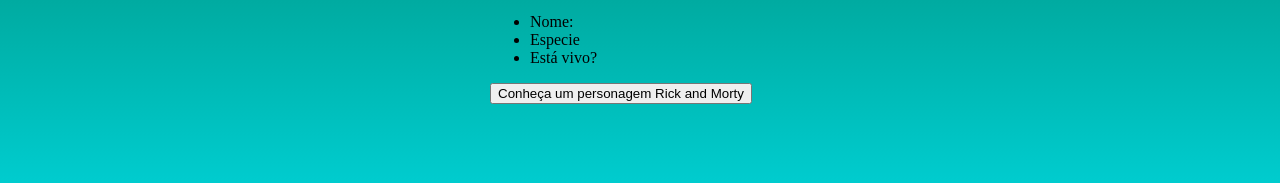
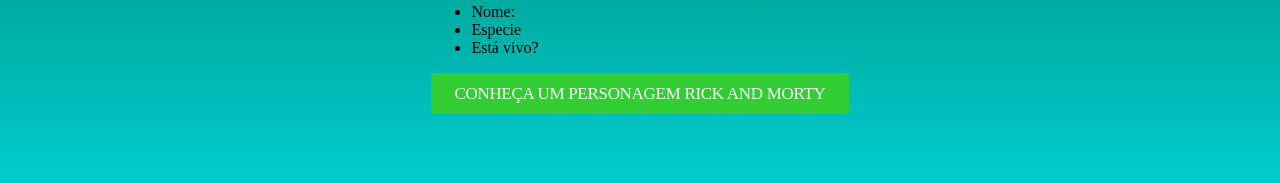
Before and after one commit to JoaoIvoMurta/minicurso, a plain HTML site: page index.html in a window 1280 px wide. Shown: the part 567-750 px from the top of the page. Drawn offline with Linux system fonts and the light colour scheme.

Commit message:
Implementar estilo para o botao

```diff
--- a/style.css
+++ b/style.css
@@ -25,3 +25,17 @@ main > section img  {
     margin: 15px 0;
     width: 300px;
 }
+
+main > section button {
+    background-color: limegreen;
+    border: none;
+    border-radius: 4px;
+    color: white;
+    font-family: EuclidBold;
+    font-size: 17px;
+    font-weight: 500;
+    letter-spacing: -0.3px;
+    line-height: 23px;
+    text-transform: uppercase;
+    padding: 9px 23px;
+}
```
